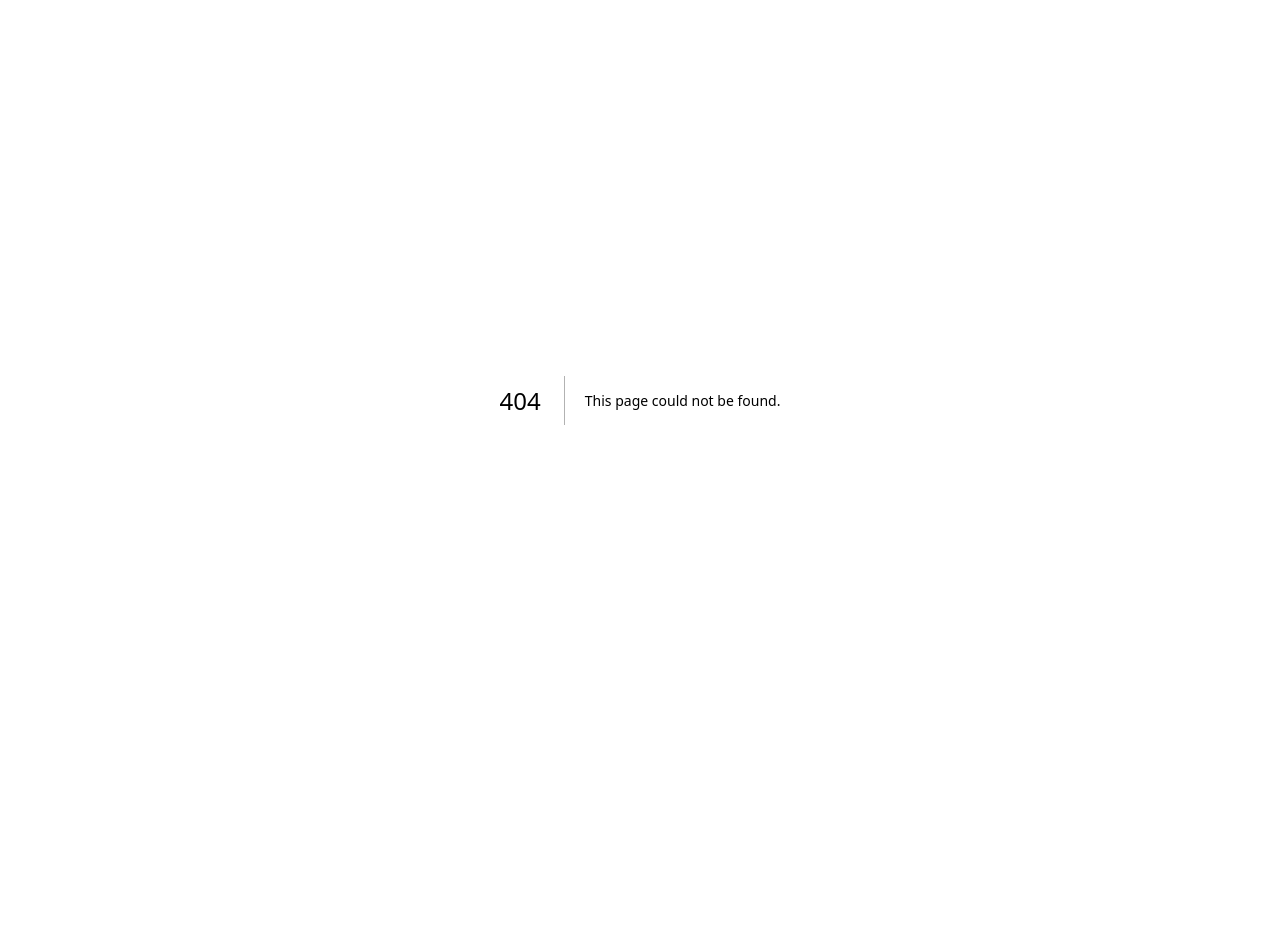
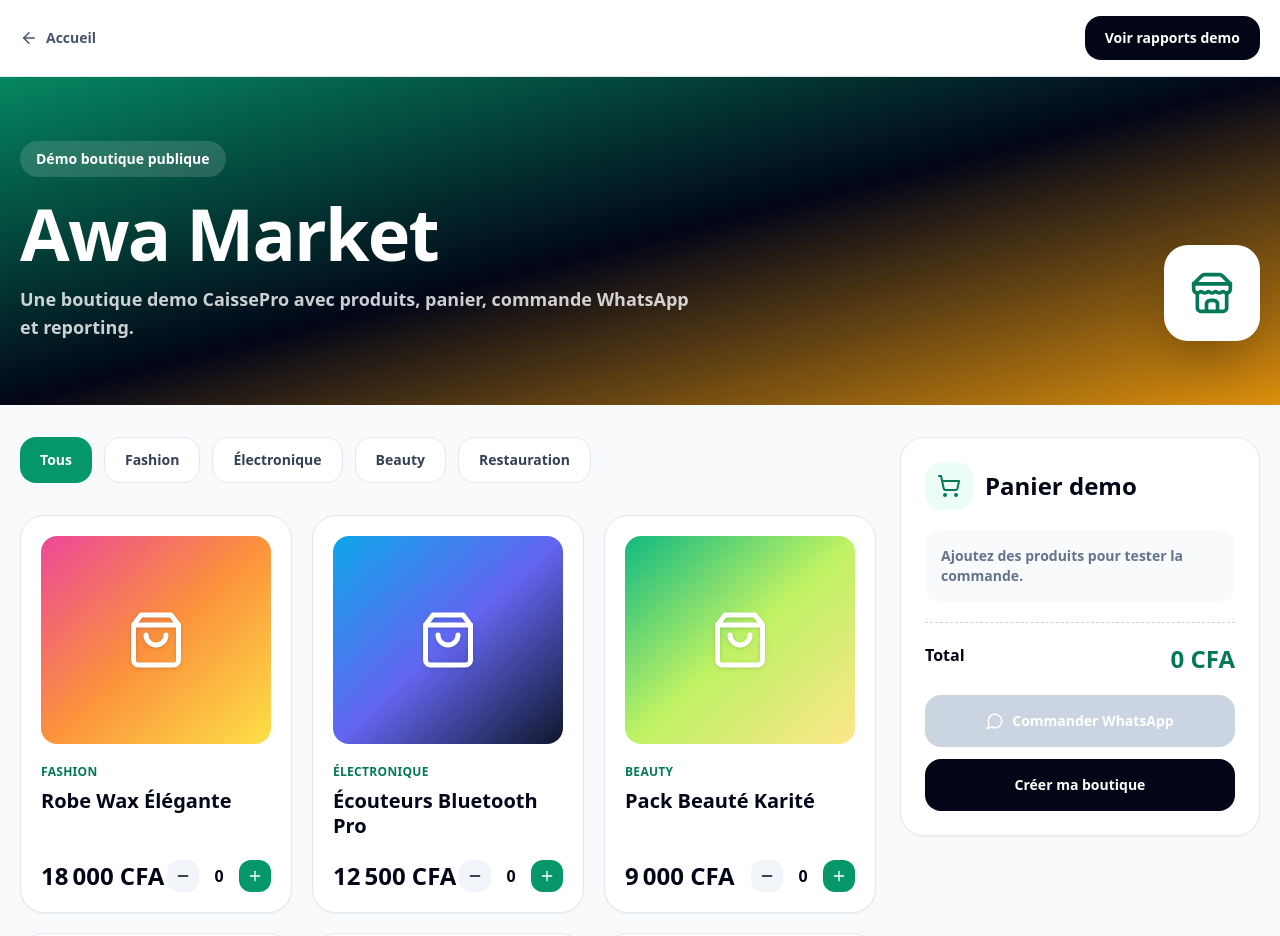
Before and after one commit to Amdyb/caissepro-v2, a Next.js app: page /demo/shop in a window 1280 px wide. Before the commit this address had no page. Shown: the top 936 px of the page. Before the commit the page ends 800 px from the top, so only its background shows below. Built offline with nearby package versions, Linux system fonts and the light colour scheme.

Commit message:
Add functional demo shop

```diff
--- /dev/null
+++ b/app/demo/shop/page.tsx
@@ -0,0 +1,103 @@
+'use client'
+
+import Link from 'next/link'
+import { ArrowLeft, MessageCircle, Minus, Plus, ShoppingBag, ShoppingCart, Store } from 'lucide-react'
+import { useMemo, useState } from 'react'
+
+const products = [
+  { id: '1', name: 'Robe Wax Élégante', category: 'Fashion', price: 18000, image: 'bg-gradient-to-br from-pink-500 via-orange-400 to-yellow-300' },
+  { id: '2', name: 'Écouteurs Bluetooth Pro', category: 'Électronique', price: 12500, image: 'bg-gradient-to-br from-sky-500 via-indigo-500 to-slate-900' },
+  { id: '3', name: 'Pack Beauté Karité', category: 'Beauty', price: 9000, image: 'bg-gradient-to-br from-emerald-500 via-lime-300 to-amber-200' },
+  { id: '4', name: 'Menu Poulet Yassa', category: 'Restauration', price: 3500, image: 'bg-gradient-to-br from-amber-500 via-orange-500 to-red-600' },
+  { id: '5', name: 'Sac Cuir Premium', category: 'Fashion', price: 22000, image: 'bg-gradient-to-br from-stone-900 via-amber-800 to-yellow-500' },
+  { id: '6', name: 'Smart Watch Dakar', category: 'Électronique', price: 30000, image: 'bg-gradient-to-br from-slate-950 via-emerald-700 to-cyan-300' }
+]
+
+function cfa(value: number) {
+  return `${value.toLocaleString('fr-FR')} CFA`
+}
+
+export default function DemoShopPage() {
+  const [cart, setCart] = useState<Record<string, number>>({})
+  const [category, setCategory] = useState('Tous')
+
+  const categories = ['Tous', ...Array.from(new Set(products.map((p) => p.category)))]
+  const filtered = category === 'Tous' ? products : products.filter((p) => p.category === category)
+
+  const cartItems = useMemo(() => {
+    return products
+      .map((product) => ({ ...product, qty: cart[product.id] || 0 }))
+      .filter((item) => item.qty > 0)
+  }, [cart])
+
+  const total = cartItems.reduce((sum, item) => sum + item.price * item.qty, 0)
+
+  function add(id: string) {
+    setCart((prev) => ({ ...prev, [id]: (prev[id] || 0) + 1 }))
+  }
+
+  function remove(id: string) {
+    setCart((prev) => ({ ...prev, [id]: Math.max((prev[id] || 0) - 1, 0) }))
+  }
+
+  const whatsappText = encodeURIComponent(`Bonjour, je veux commander sur la boutique demo CaissePro. Total: ${cfa(total)}.`)
+
+  return (
+    <main className="min-h-screen bg-slate-50 text-slate-950">
+      <header className="sticky top-0 z-30 border-b border-slate-200 bg-white/90 backdrop-blur">
+        <div className="mx-auto flex max-w-7xl items-center justify-between px-5 py-4">
+          <Link href="/" className="inline-flex items-center gap-2 text-sm font-black text-slate-600 hover:text-emerald-700"><ArrowLeft size={18}/>Accueil</Link>
+          <Link href="/demo/reports" className="rounded-2xl bg-slate-950 px-5 py-3 text-sm font-black text-white">Voir rapports demo</Link>
+        </div>
+      </header>
+
+      <section className="relative overflow-hidden bg-slate-950">
+        <div className="absolute inset-0 bg-gradient-to-br from-emerald-600 via-slate-950 to-amber-500 opacity-90" />
+        <div className="relative mx-auto max-w-7xl px-5 py-16 text-white">
+          <div className="flex flex-col gap-6 md:flex-row md:items-end md:justify-between">
+            <div>
+              <div className="mb-5 inline-flex rounded-full bg-white/15 px-4 py-2 text-sm font-black backdrop-blur">Démo boutique publique</div>
+              <h1 className="text-5xl font-black tracking-tight md:text-7xl">Awa Market</h1>
+              <p className="mt-4 max-w-2xl text-lg font-semibold text-white/80">Une boutique demo CaissePro avec produits, panier, commande WhatsApp et reporting.</p>
+            </div>
+            <div className="flex h-24 w-24 items-center justify-center rounded-3xl bg-white text-emerald-700 shadow-2xl"><Store size={44}/></div>
+          </div>
+        </div>
+      </section>
+
+      <section className="mx-auto grid max-w-7xl gap-6 px-5 py-8 lg:grid-cols-[1fr_360px]">
+        <div>
+          <div className="mb-6 flex gap-3 overflow-x-auto pb-2">
+            {categories.map((cat) => <button key={cat} onClick={() => setCategory(cat)} className={`shrink-0 rounded-2xl px-5 py-3 text-sm font-black ${category === cat ? 'bg-emerald-600 text-white' : 'bg-white text-slate-700 border border-slate-200'}`}>{cat}</button>)}
+          </div>
+
+          <div className="grid gap-5 sm:grid-cols-2 xl:grid-cols-3">
+            {filtered.map((product) => (
+              <div key={product.id} className="rounded-3xl border border-slate-200 bg-white p-5 shadow-sm transition hover:-translate-y-1 hover:shadow-xl">
+                <div className={`flex h-52 items-center justify-center rounded-2xl ${product.image}`}><ShoppingBag className="text-white drop-shadow" size={60}/></div>
+                <p className="mt-5 text-xs font-black uppercase tracking-wide text-emerald-700">{product.category}</p>
+                <h3 className="mt-2 min-h-14 text-xl font-black leading-tight">{product.name}</h3>
+                <div className="mt-4 flex items-center justify-between">
+                  <p className="text-2xl font-black text-slate-950">{cfa(product.price)}</p>
+                  <div className="flex items-center gap-2">
+                    <button onClick={() => remove(product.id)} className="rounded-xl bg-slate-100 p-2"><Minus size={16}/></button>
+                    <span className="w-6 text-center font-black">{cart[product.id] || 0}</span>
+                    <button onClick={() => add(product.id)} className="rounded-xl bg-emerald-600 p-2 text-white"><Plus size={16}/></button>
+                  </div>
+                </div>
+              </div>
+            ))}
+          </div>
+        </div>
+
+        <aside className="h-fit rounded-3xl border border-slate-200 bg-white p-6 shadow-sm lg:sticky lg:top-24">
+          <div className="mb-5 flex items-center gap-3"><div className="rounded-2xl bg-emerald-50 p-3 text-emerald-700"><ShoppingCart/></div><h2 className="text-2xl font-black">Panier demo</h2></div>
+          {cartItems.length === 0 ? <p className="rounded-2xl bg-slate-50 p-4 text-sm font-semibold text-slate-500">Ajoutez des produits pour tester la commande.</p> : <div className="space-y-3">{cartItems.map((item) => <div key={item.id} className="flex justify-between rounded-2xl bg-slate-50 p-3 text-sm font-bold"><span>{item.name} × {item.qty}</span><span>{cfa(item.price * item.qty)}</span></div>)}</div>}
+          <div className="mt-5 flex justify-between border-t border-dashed border-slate-300 pt-5"><span className="font-black">Total</span><span className="text-2xl font-black text-emerald-700">{cfa(total)}</span></div>
+          <a href={`https://wa.me/?text=${whatsappText}`} target="_blank" className={`mt-5 flex items-center justify-center gap-2 rounded-2xl py-4 text-sm font-black text-white ${total > 0 ? 'bg-green-600' : 'pointer-events-none bg-slate-300'}`}><MessageCircle size={18}/>Commander WhatsApp</a>
+          <Link href="/login" className="mt-3 flex items-center justify-center rounded-2xl bg-slate-950 py-4 text-sm font-black text-white">Créer ma boutique</Link>
+        </aside>
+      </section>
+    </main>
+  )
+}
```
